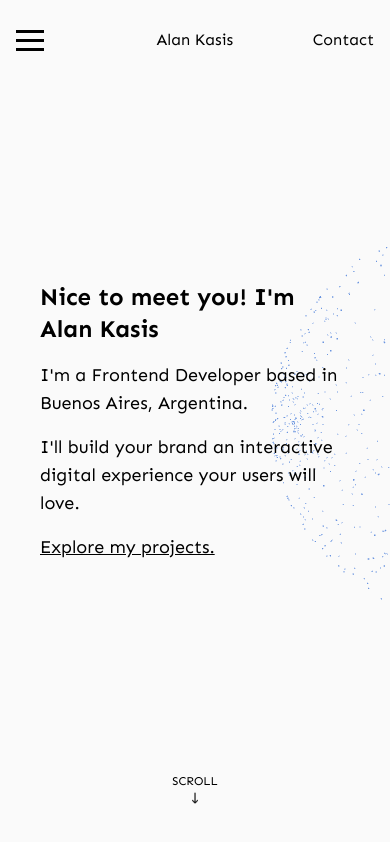
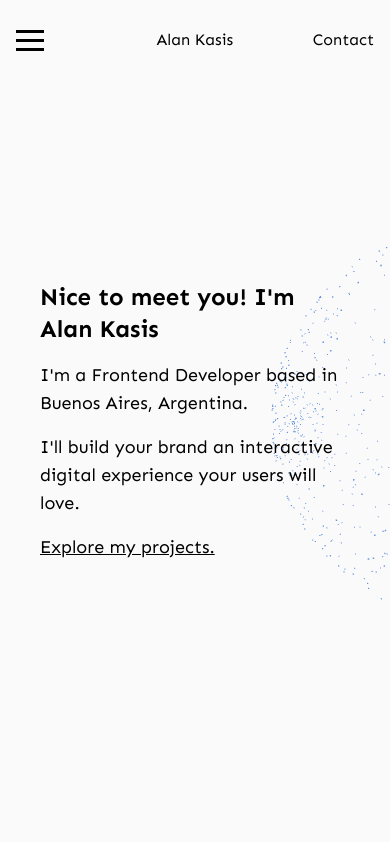
Before and after one commit to AlanKasis/portfolio, a Next.js app: page /about in a window 390 px wide. Built offline with nearby package versions, Linux system fonts and the light colour scheme.

Commit message:
fix: removed scroll indicator on mobile because it wasnt working, temp fix

```diff
--- a/src/components/scroll-indicator.tsx
+++ b/src/components/scroll-indicator.tsx
@@ -12,7 +12,7 @@ const ScrollIndicator = () => {
   if (!["/contact", "/menu"].includes(currentPathname)) {
       return (
         <div
-          className="animate-fadein z-20 absolute bottom-10 w-full text-center hover:animate-pulse cursor-pointer"
+          className="hidden lg:block animate-fadein z-20 absolute bottom-10 w-full text-center hover:animate-pulse cursor-pointer"
           onClick={() =>
             router.push(pathnames[pathnames.indexOf(currentPathname) + 1])
           }
```
